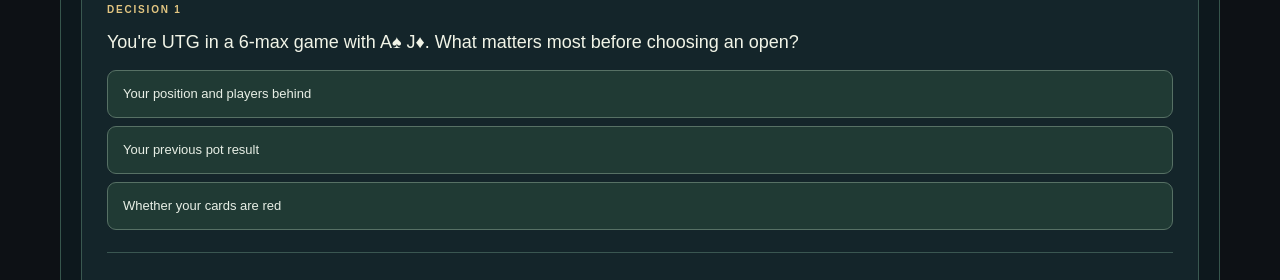
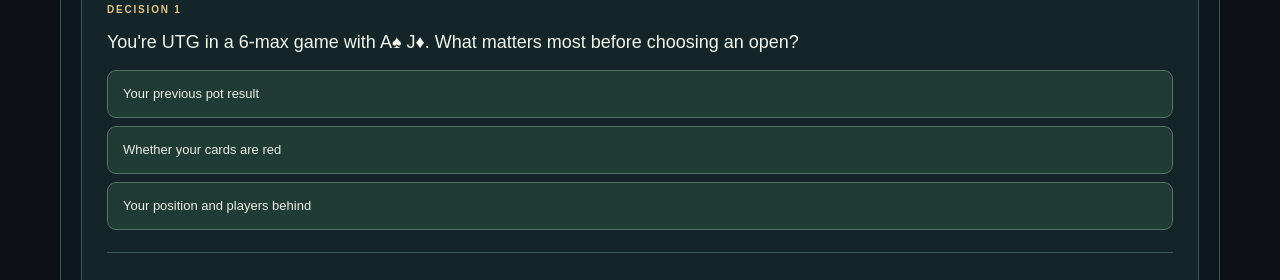
Before and after one commit to vendoraise-lang/Poker-software, a Next.js app: page /academy in a window 1280 px wide. Shown: the part 514-794 px from the top of the page. Built offline with nearby package versions, Linux system fonts and the light colour scheme.

Commit message:
Vary multiple-choice answer positions across advanced poker drills

```diff
--- a/components/AdvancedAcademy.tsx
+++ b/components/AdvancedAcademy.tsx
@@ -10,7 +10,7 @@ export default function AdvancedAcademy(){
  <header className="advanced-intro"><div><span>POKERLAB · ADVANCED STRATEGY SCHOOL</span><h2>Train your poker decisions</h2><p>Eight structured strategy modules, with practice scenarios and explanations. Start with the concepts that challenge you most.</p></div><div className="advanced-stats"><b>{count}/{total}</b><small>Questions attempted</small><b>{right}</b><small>Correct answers</small></div></header>
  <div className="advanced-track">{advancedUnits.map((m,i)=><button type="button" key={m.title} className={unit===i?"chosen":""} onClick={()=>setUnit(i)}><small>MODULE {String(i+1).padStart(2,"0")}</small><strong>{m.title}</strong><span>{m.drills.filter((_,j)=>answers[`${i}-${j}`]!==undefined).length}/{m.drills.length} practiced</span></button>)}</div>
  <div className="advanced-content"><header><span>MODULE {unit+1} OF {advancedUnits.length}</span><h3>{current.title}</h3><p>{current.focus}</p></header>
- {current.drills.map((d,j)=>{const key=`${unit}-${j}`,chosen=answers[key];return <article className="advanced-question" key={key}><small>DECISION {j+1}</small><h4>{d.question}</h4><div className="advanced-answers">{d.options.map((a,k)=><button type="button" key={k} disabled={chosen!==undefined} onClick={()=>setAnswers(old=>({...old,[key]:k}))} className={chosen!==undefined&&k===d.correct?"right":chosen===k?"wrong":""}>{a}</button>)}</div>{chosen!==undefined&&<div className="advanced-explainer"><strong>{chosen===d.correct?"Correct decision":"Review this idea"}</strong><p>{d.explain}</p></div>}</article>})}
+ {current.drills.map((d,j)=>{const key=`${unit}-${j}`,chosen=answers[key],shift=(unit*3+j*2+1)%d.options.length,ordered=d.options.map((_,k)=>(k+shift)%d.options.length);return <article className="advanced-question" key={key}><small>DECISION {j+1}</small><h4>{d.question}</h4><div className="advanced-answers">{ordered.map((k)=><button type="button" key={k} disabled={chosen!==undefined} onClick={()=>setAnswers(old=>({...old,[key]:k}))} className={chosen!==undefined&&k===d.correct?"right":chosen===k?"wrong":""}>{d.options[k]}</button>)}</div>{chosen!==undefined&&<div className="advanced-explainer"><strong>{chosen===d.correct?"Correct decision":"Review this idea"}</strong><p>{d.explain}</p></div>}</article>})}
  <div className="advanced-next"><button disabled={unit===0} onClick={()=>setUnit(unit-1)}>← Previous module</button><button disabled={unit===advancedUnits.length-1} onClick={()=>setUnit(unit+1)}>Next module →</button></div></div>
  <div className="advanced-resources"><Link href="/bootcamp">30-minute starter →</Link><Link href="/?workspace=Train">Decision training →</Link><Link href="/review">Hand review →</Link></div>
  <p className="advanced-disclaimer">Training with play chips. These scenarios teach reasoning, not universal solver-approved actions. An individual professional outcome is never guaranteed.</p></section>;
```
